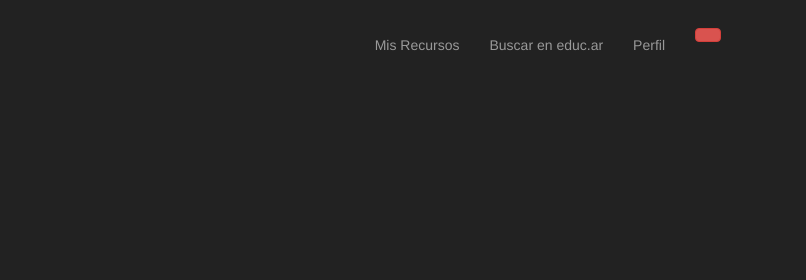
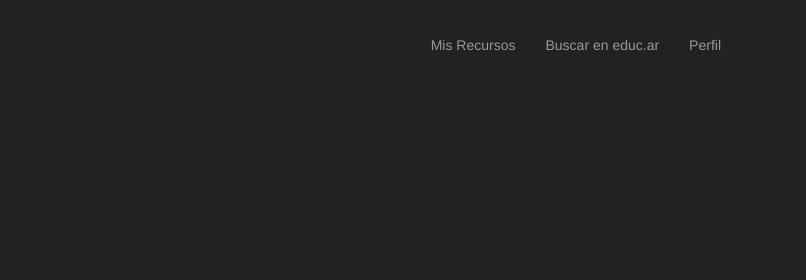
Before and after one commit to ajchambeaud/conectar-educativo, a website: page public/index.html in a window 1280 px wide. Shown: the top 280 px of the page, 474-1280 px from the left. Drawn offline with Linux system fonts and the light colour scheme; no server answers.

Commit message:
Ocultando el indicador de conexión si no tiene información.

```diff
--- a/public/templates/nav.html
+++ b/public/templates/nav.html
@@ -19,7 +19,7 @@
   <!-- Collect the nav links, forms, and other content for toggling -->
   <div class="collapse navbar-collapse navbar-ex1-collapse">
 
-    <a id="connection-status-btn"
+    <a ng-show='nav.status' id="connection-status-btn"
        class="btn btn-default navbar-btn navbar-right scroll"
        ng-class="(nav.status=='online') ? 'btn-success' : 'btn-danger'">
        {{nav.status}}
```
